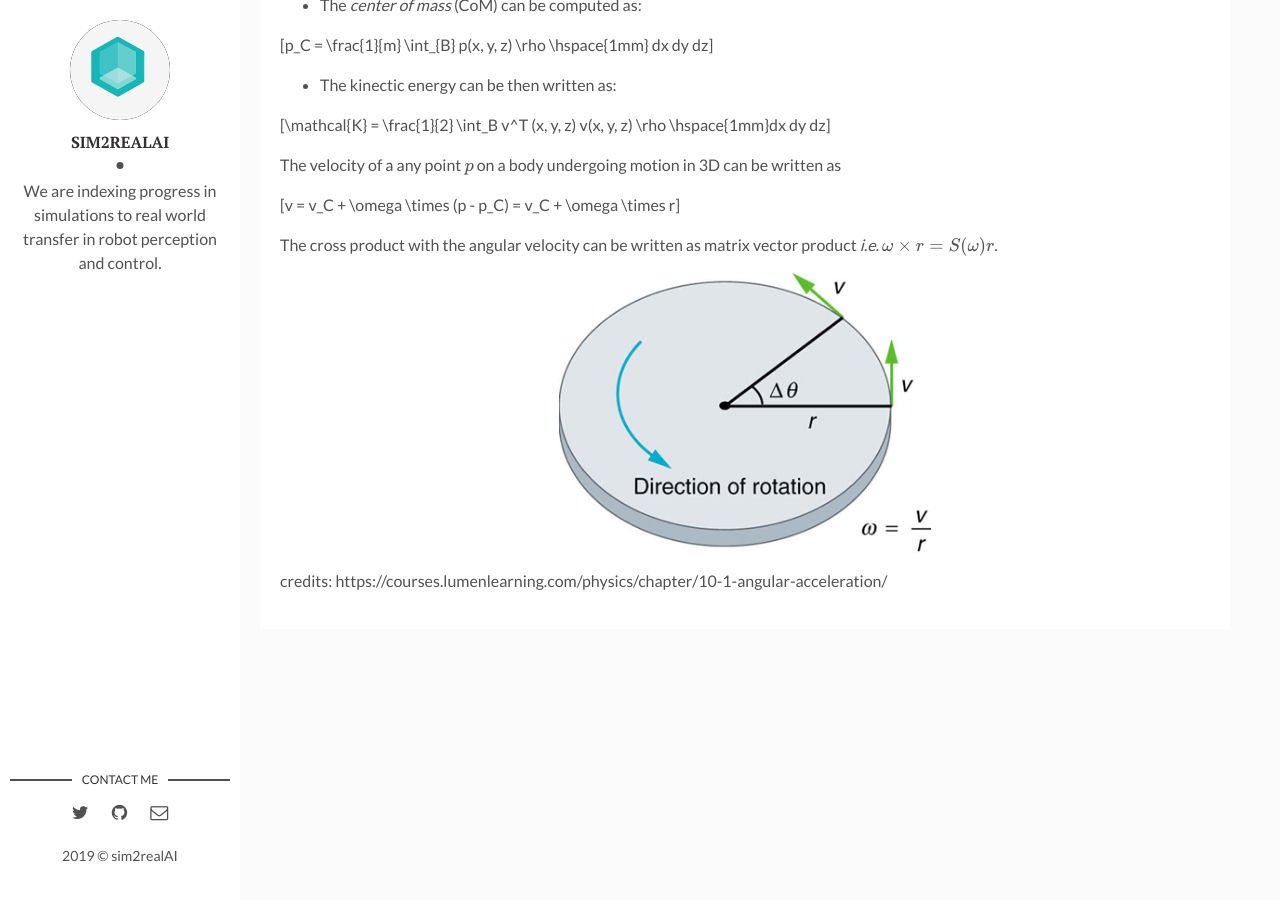
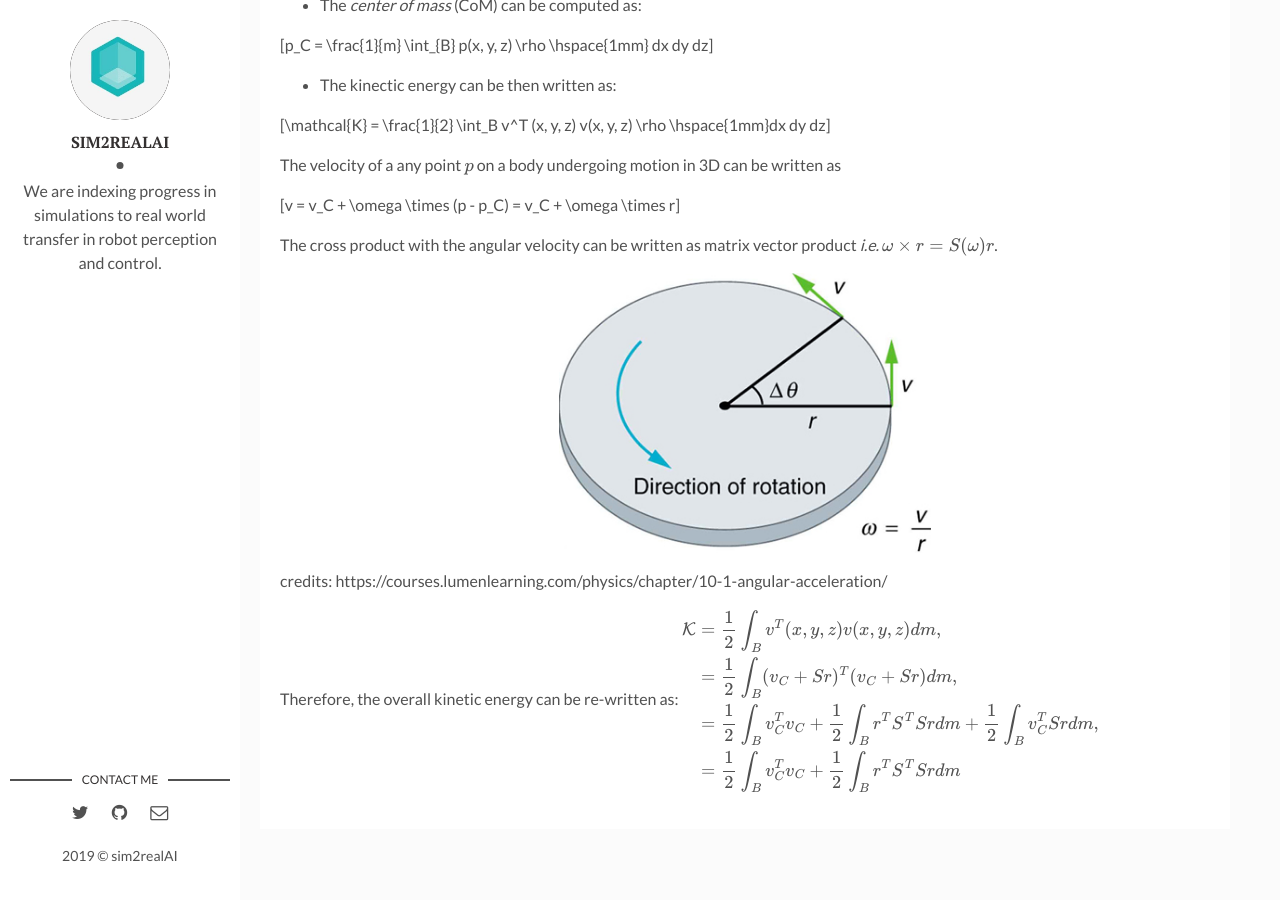
Before and after one commit to backupsim2realai/backupsim2realai.github.io, a Jekyll site: the page built from _posts/2019-04-15-Dynamic-Model-Of-Manipulators.markdown, in a window 1280 px wide and 900 px high, scrolled down 1177 px. Built offline with Jekyll 4.4.1, drawn with Linux system fonts in a browser that asks for light colours; formulas are drawn with MathJax 3.

Commit message:
kinetic energy
Signed-off-by: Ankur Handa <handa.ankur@gmail.com>

```diff
--- a/_posts/2019-04-15-Dynamic-Model-Of-Manipulators.markdown
+++ b/_posts/2019-04-15-Dynamic-Model-Of-Manipulators.markdown
@@ -71,3 +71,13 @@ The cross product with the angular velocity can be written as matrix vector prod
 
 <center><img src="/assets/img/2019-04-15/linear_velocity.jpg" width="40%"></center>
 credits: https://courses.lumenlearning.com/physics/chapter/10-1-angular-acceleration/
+
+Therefore, the overall kinetic energy can be re-written as:
+$$
+\begin{eqnarray*}
+\mathcal{K}&=& \frac{1}{2} \int_B v^T (x, y, z) v(x, y, z) dm,\\
+		    &=& \frac{1}{2} \int_B (v_C + Sr)^T (v_C + Sr) dm,\\
+		    &=& \frac{1}{2} \int_B v_C^T v_C +  \frac{1}{2} \int_B r^T S^T Sr dm + \frac{1}{2} \int_B v_C^T Sr dm, \\
+		    &=& \frac{1}{2} \int_B v_C^T v_C +  \frac{1}{2} \int_B r^T S^T Sr dm
+\end{eqnarray*}
+$$
```
